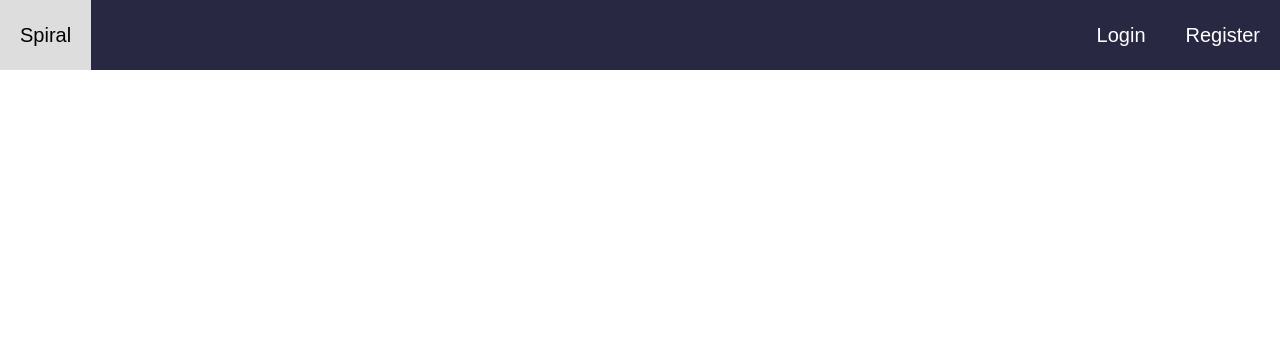
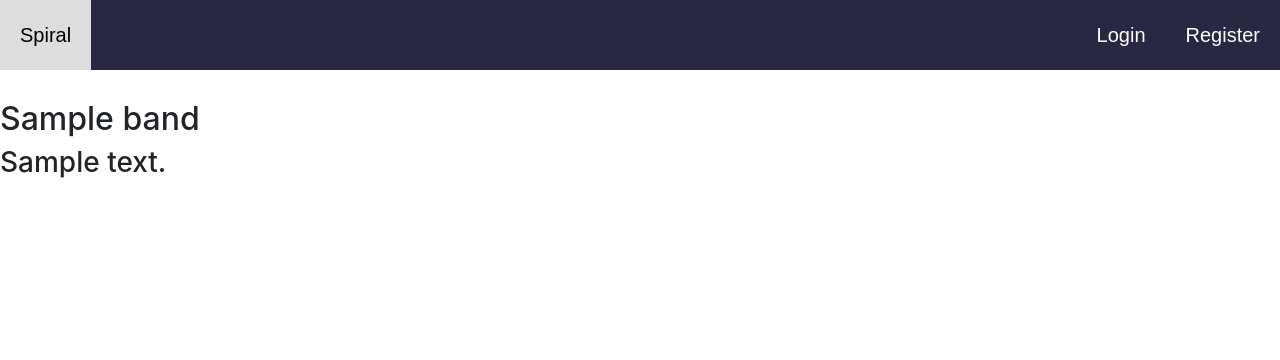
Before and after one commit to matheus8998/Spiral, a Django app: page /dashboard in a window 1280 px wide. Shown: the top 360 px of the page. Run offline with Django 3.2, Linux system fonts and the light colour scheme; tables that the repository leaves empty hold one stand-in row (values such as "Sample post"); some libraries are stand-ins or nearby versions.

Commit message:
Possibilitado aparição de bandas na página dashboard

```diff
--- a/templates/dashboard.html
+++ b/templates/dashboard.html
@@ -4,6 +4,8 @@
 
 {% include 'partials/_navbar.html' %}
 
-    <h1>hey</h1>
-
+    {% for band in bands %}
+        <h2>{{band.name}}</h2>
+        <h3>{{band.description}}</h3>
+    {% endfor %}
 {% endblock %}
--- a/users/models.py
+++ b/users/models.py
@@ -1,10 +1,12 @@
 from django.db import models
 from django.contrib.auth.models import User
+from bands.models import Band
 
 class UserDetails(models.Model):
     user = models.ForeignKey(User, on_delete=models.CASCADE)
     photo = models.ImageField(upload_to='photos/%d/%m/%Y', blank=True)
     description = models.TextField()
     hability = models.CharField(max_length=150)
+    band = models.ForeignKey(Band, on_delete=models.CASCADE, blank=True)
     def __str__(self):
         return self.description
--- a/users/views.py
+++ b/users/views.py
@@ -2,6 +2,7 @@ from django.shortcuts import render, redirect, get_object_or_404
 from django.contrib.auth.models import User
 from django.contrib import auth, messages
 from .models import UserDetails
+from bands.models import Band
 
 def index(request):
     return render(request, 'index.html')
@@ -62,7 +63,12 @@ def logout(request):
     return redirect('index')
 
 def dashboard(request):
-    return render(request, 'dashboard.html')
+    bands = Band.objects.all()
+
+    data = {
+        'bands': bands
+    }
+    return render(request, 'dashboard.html', data)
 
 def user_profile(request):
     if request.method == 'POST':
```
Also changed, not shown: users/migrations/0002_userdetails_band.py (added).
